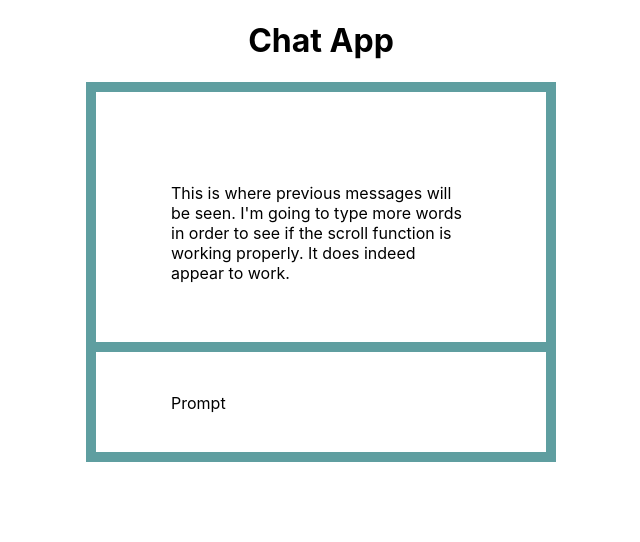
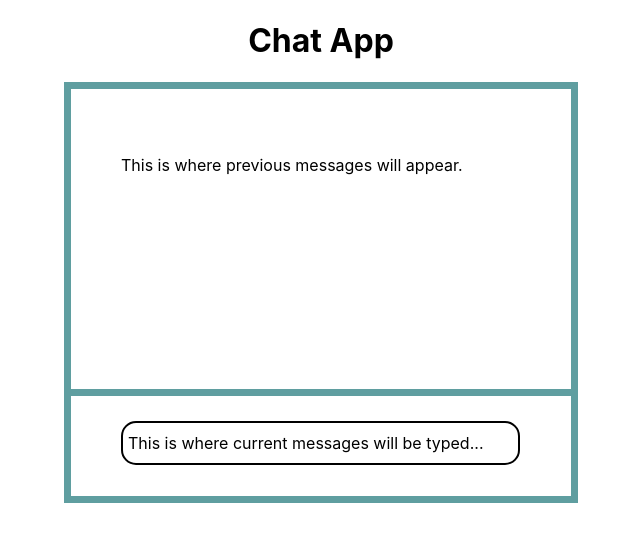
Before and after one commit to akienzle32/chat, a React (Create React App) app: page / in a window 1280 px wide. Shown: the top 542 px of the page, without its empty margins (319-959 px from the left). Built offline with nearby package versions, Linux system fonts and the light colour scheme.

Commit message:
added an additional box for typing and adjusted some spacing

```diff
--- a/src/ChatPrompt.jsx
+++ b/src/ChatPrompt.jsx
@@ -1,36 +1,48 @@
 import React from 'react';
-const pastMessages = {
-	height: 100,
+const upperBox = {
+	height: 200,
 	overflowY: 'scroll',
-	width: 300,
-	border: '10px solid #5F9EA0',
-	padding: 75,
+	width: 400,
+	border: '7px solid #5F9EA0',
+	padding: 50,
+	margin: 'auto'
+}
+const lowerBox = {
+	height: 50,
+	width: 400,
+	paddingTop: 25,
+	paddingBottom: 25,
+	paddingRight: 50,
+	paddingLeft: 50,
+	borderBottom: '7px solid #5F9EA0',
+	borderLeft: '7px solid #5F9EA0',
+	borderRight: '7px solid #5F9EA0',
 	margin: 'auto'
 }
 const currentMessage = {
-	height: 50,
+	height: 20,
+	width: 385,
 	overflowY: 'scroll',
-	width: 300,
-	paddingTop: 25,
-	paddingBottom: 25,
-	paddingRight: 75,
-	paddingLeft: 75,
-	borderBottom: '10px solid #5F9EA0',
-	borderLeft: '10px solid #5F9EA0',
-	borderRight: '10px solid #5F9EA0',
-	margin: 'auto'
+	paddingLeft: 5,
+	paddingRight: 5,
+	paddingBottom: 10,
+	paddingTop: 10,
+	margin: 0,
+	border: '2px solid black',
+	borderRadius: 15
 }
 
 export const Prompt = () => {
 	return (
 		<body>
 			<h1 style={{textAlign: 'center'}}>Chat App</h1>
-			<div style={pastMessages}>
-				<p style={{textAlign: 'left'}}>This is where previous messages will be seen. I'm going to type
-				more words in order to see if the scroll function is working properly. It does indeed appear to work.</p>
+			<div style={upperBox}>
+				<p style={{textAlign: 'left'}}>This is where previous messages will appear.</p>
 			</div>
-			<div style={currentMessage}>
-				<p style={{textAlign: 'left'}}>Prompt</p>
+			<div style={lowerBox}>
+				<div style={currentMessage}>
+					This is where current messages will be typed...
+				</div>
 			</div>
 		</body>
 	);
```
